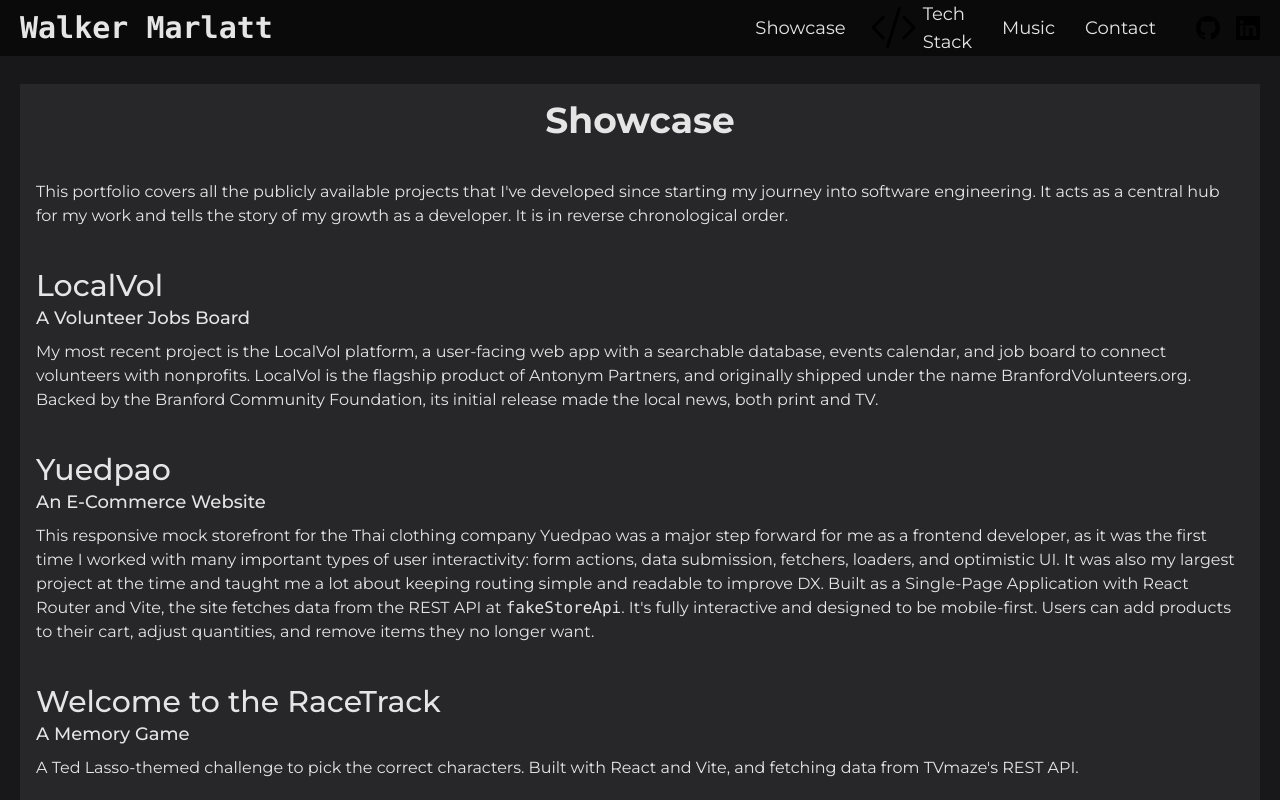
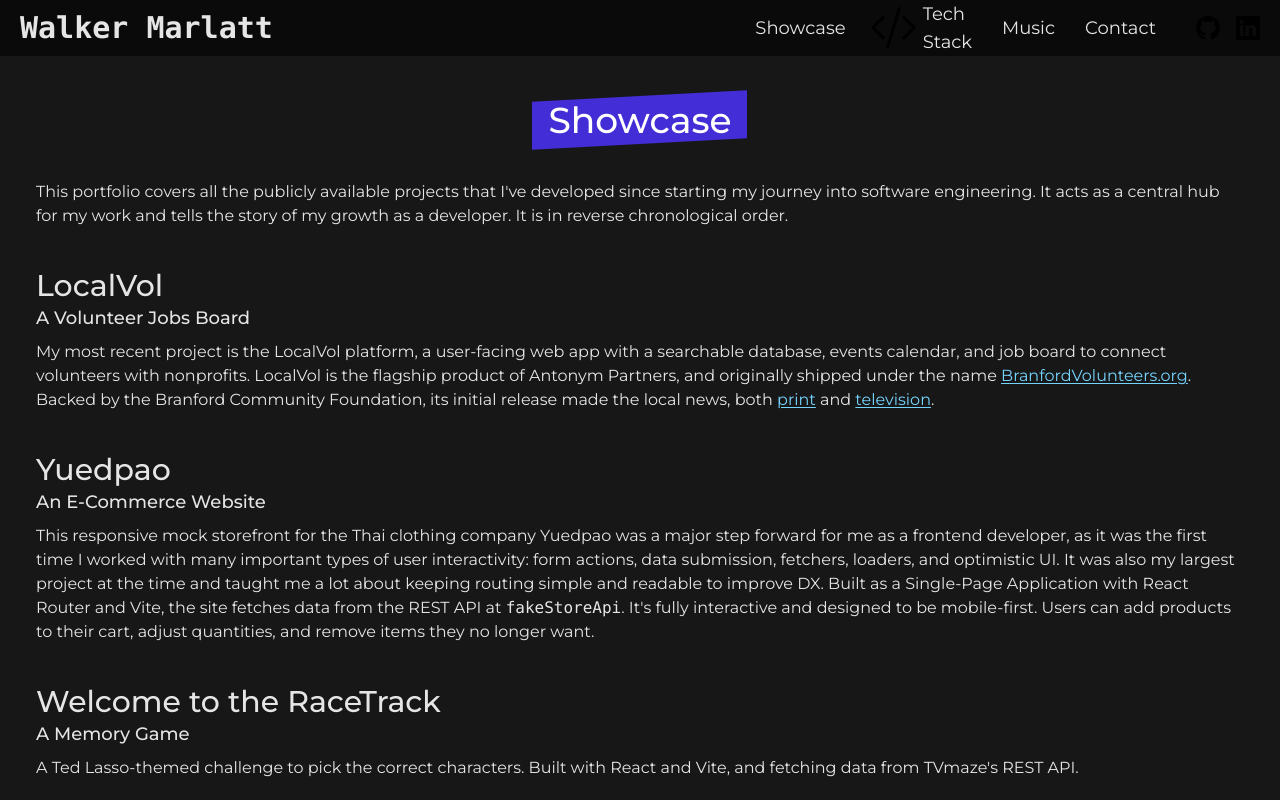
Before and after one commit to marlatte/my-portfolio, a Next.js app: page /showcase in a window 1280 px wide. Shown: the top 800 px of the page. Built offline with nearby package versions, Linux system fonts and the light colour scheme.

Commit message:
Add story for Showcase page

```diff
--- a/app/showcase/page.tsx
+++ b/app/showcase/page.tsx
@@ -1,8 +1,32 @@
+import Heading from '@/components/ui/styled-heading';
+import Link from 'next/link';
+
+// ! This should be in it's own file to be used elsewhere
+function TextLink({
+  href,
+  children,
+  external = false,
+}: {
+  href: string;
+  children: React.ReactNode;
+  external?: boolean;
+}) {
+  return (
+    <Link
+      {...{ href }}
+      target={external ? '_blank' : '_self'}
+      className="text-sky-300 underline underline-offset-2 hover:text-sky-400"
+    >
+      {children}
+    </Link>
+  );
+}
+
 export default function Page() {
   return (
-    <div className="flex flex-1 flex-col bg-zinc-900 px-5 py-7">
-      <div className="flex flex-col gap-10 bg-zinc-800 p-4">
-        <h1 className="text-center text-4xl font-bold">Showcase</h1>
+    <div className="flex flex-1 flex-col px-5 py-7">
+      <div className="flex flex-col gap-10 p-4">
+        <Heading level={1}>Showcase</Heading>
         <p>
           This portfolio covers all the publicly available projects that
           I&apos;ve developed since starting my journey into software
@@ -16,9 +40,26 @@
             My most recent project is the LocalVol platform, a user-facing web
             app with a searchable database, events calendar, and job board to
             connect volunteers with nonprofits. LocalVol is the flagship product
-            of Antonym Partners, and originally shipped under the name
-            BranfordVolunteers.org. Backed by the Branford Community Foundation,
-            its initial release made the local news, both print and TV.
+            of Antonym Partners, and originally shipped under the name{' '}
+            <TextLink external href="https://branfordvolunteers.org">
+              BranfordVolunteers.org
+            </TextLink>
+            . Backed by the Branford Community Foundation, its initial release
+            made the local news, both{' '}
+            <TextLink
+              external
+              href="https://www.ctinsider.com/shoreline/article/branford-volunteers-nonprofit-groups-website-19959224.php"
+            >
+              print
+            </TextLink>{' '}
+            and{' '}
+            <TextLink
+              external
+              href="https://www.youtube.com/watch?v=tzjTc0z0fnw"
+            >
+              television
+            </TextLink>
+            .
           </p>
           {/* Add tech used, images, links, etc */}
         </div>
@@ -71,12 +112,3 @@
     </div>
   );
 }
-
-/*
-  <Link href="branfordvolunteers.org" className="text-sky-500">
-    BranfordVolunteers.org
-  </Link>{' '}
-  was the first iteration of what became the LocalVol platform, which
-  gives nonprofits a place to post their volunteering needs. I started as
-  its UX designer, using Figma to create a comprehensive wireframe.
-*/
```
Also changed, not shown: 1 other file (tests, documents, lock files or other folders).
